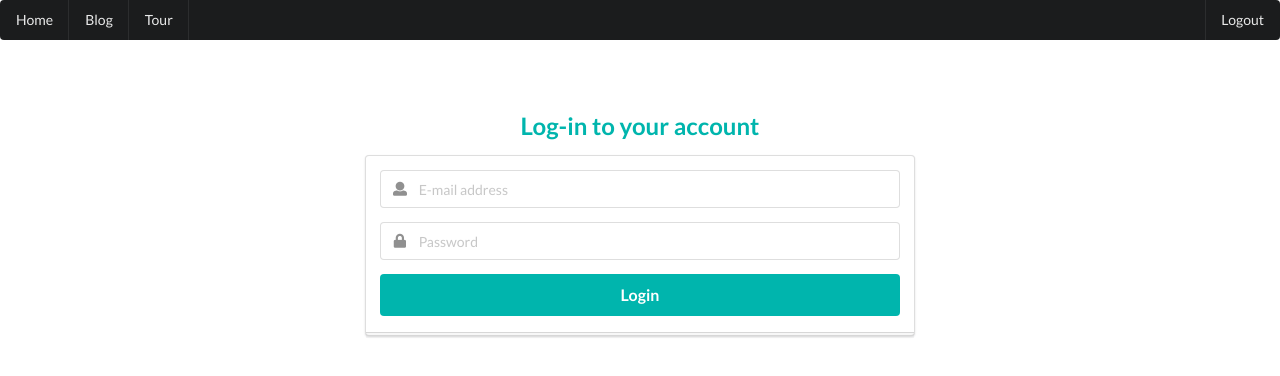
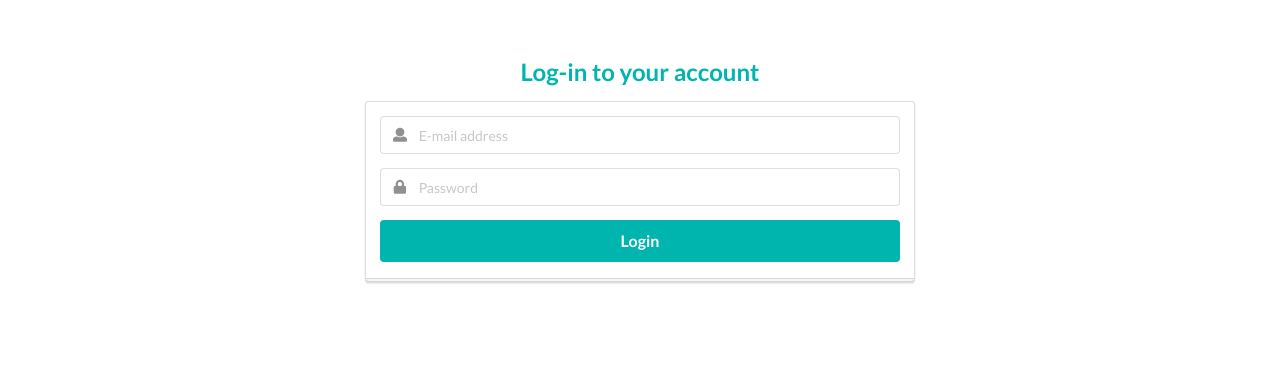
Before and after one commit to livzz/mowgli-trails-admin, a Vue app: page /login in a window 1280 px wide. Shown: the top 376 px of the page. Built offline with nearby package versions, Linux system fonts and the light colour scheme; no server answers; what semantic-ui-vue would draw is missing.

Commit message:
Hidding Navbar after being logged out

```diff
--- a/src/App.vue
+++ b/src/App.vue
@@ -1,6 +1,6 @@
 <template>
   <div id="app">
-    <app-header></app-header>
+    <app-header v-if="$route.path !== '/login'"></app-header>
     <router-view/>
   </div>
 </template>
--- a/src/components/Header/HeaderMain.vue
+++ b/src/components/Header/HeaderMain.vue
@@ -16,6 +16,9 @@ export default {
   methods: {
     logout() {
       this.$store.dispatch('actionLogout', this.toLogin);
+    },
+    toLogin() {
+      this.$router.push('/login');
     }
   }
 };
```
